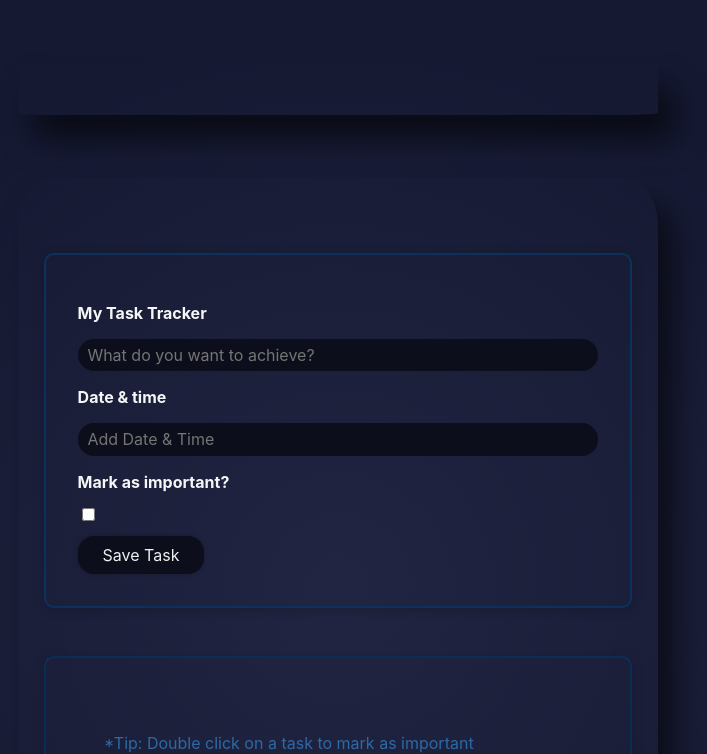
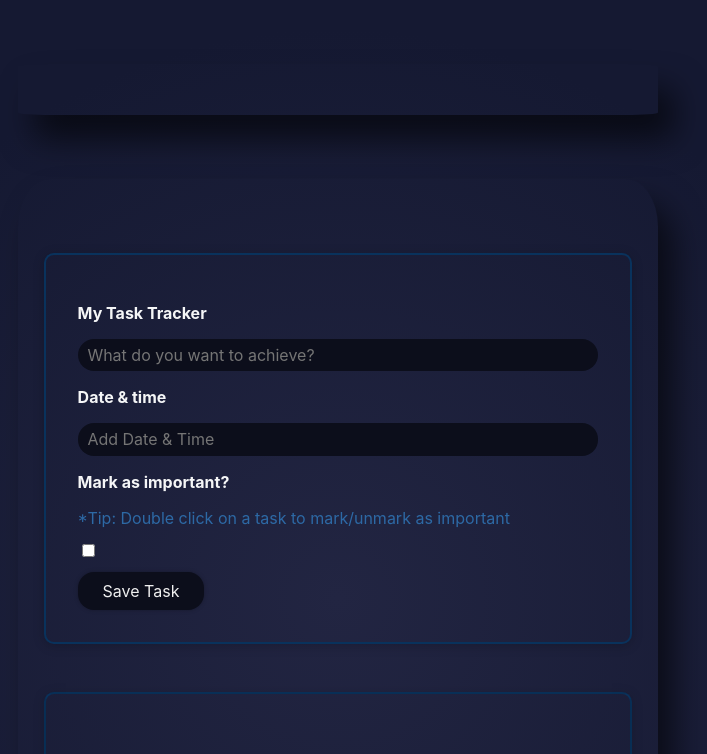
Before and after one commit to jalonghurst/motivational-task-tracker, a React (Create React App) app: page / in a window 1280 px wide. Shown: the top 754 px of the page, without its empty margins (302-1009 px from the left). Built offline with nearby package versions, Linux system fonts and the light colour scheme.

Commit message:
tasks prop passed down toIn TaskList.js, a count of tasks is added to top of component

```diff
--- a/src/App.js
+++ b/src/App.js
@@ -41,6 +41,7 @@ const App = () => {
   if (tasks.length > 0) {
     content = (
       <TaskList
+        taskCount={tasks}
         items={tasks}
         onDeleteItem={deleteItemHandler}
         onToggle={toggleReminder}
--- a/src/components/TaskGoals/TaskInput/TaskInput.js
+++ b/src/components/TaskGoals/TaskInput/TaskInput.js
@@ -41,6 +41,7 @@ const TaskInput = props => {
           onChange={(e) => setDate(e.target.value)}
         />
         <label>Mark as important?</label>
+        <p>*Tip: Double click on a task to mark/unmark as important</p>
          <input
           style={{ width: 'fit-content'}}
           type="checkbox"
--- a/src/components/TaskGoals/TaskList/TaskList.js
+++ b/src/components/TaskGoals/TaskList/TaskList.js
@@ -6,7 +6,7 @@ import './TaskList.css';
 const TaskList = props => {
   return (
     <ul className="goal-list">
-      <p>*Tip: Double click on a task to mark as important</p>
+      <span>Tasks left to complete = {props.taskCount.length}</span>
       {props.items.map(goal => (
         <Task
           key={goal.id}
```
Also changed, not shown: 1 other file (tests, documents, lock files or other folders).
